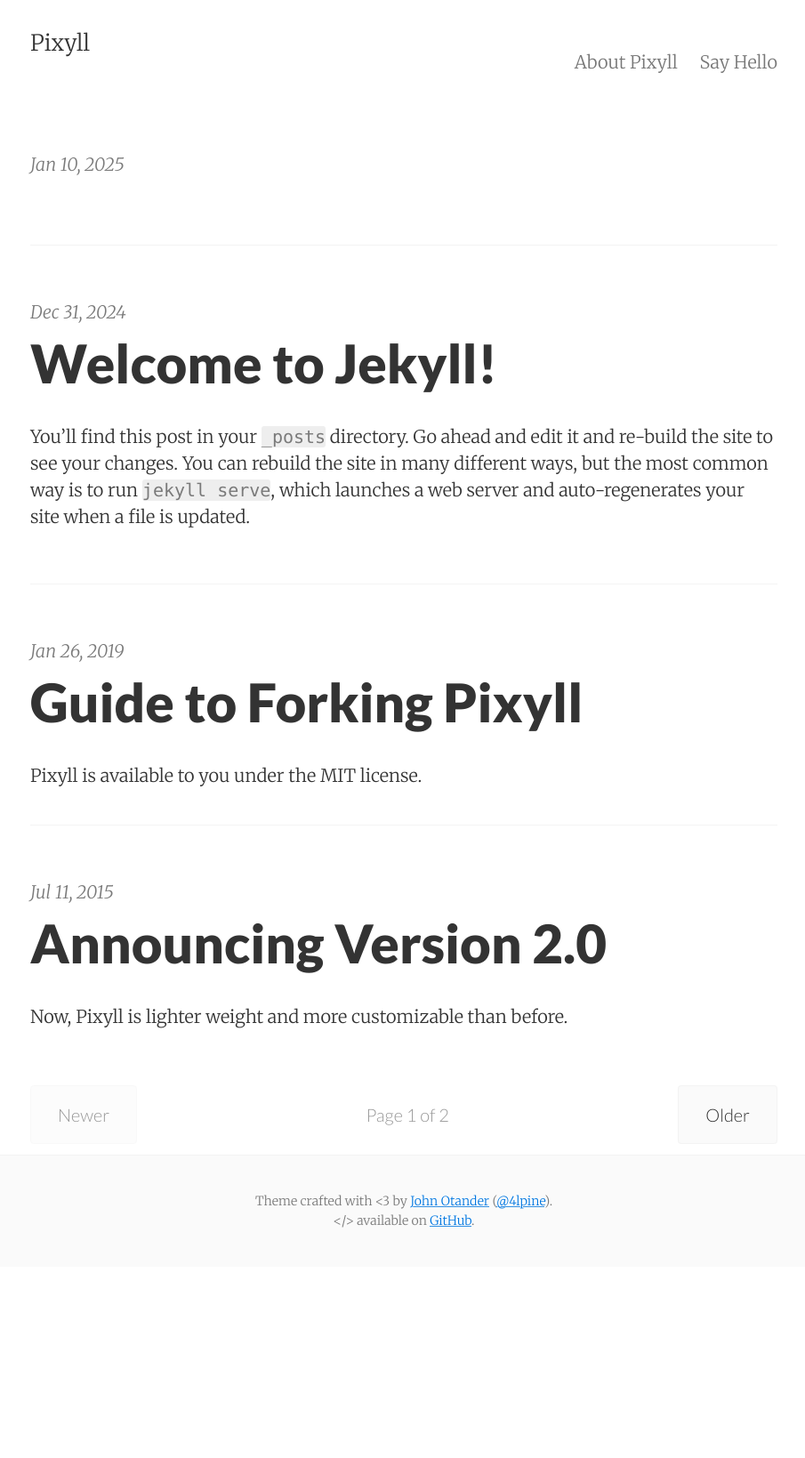
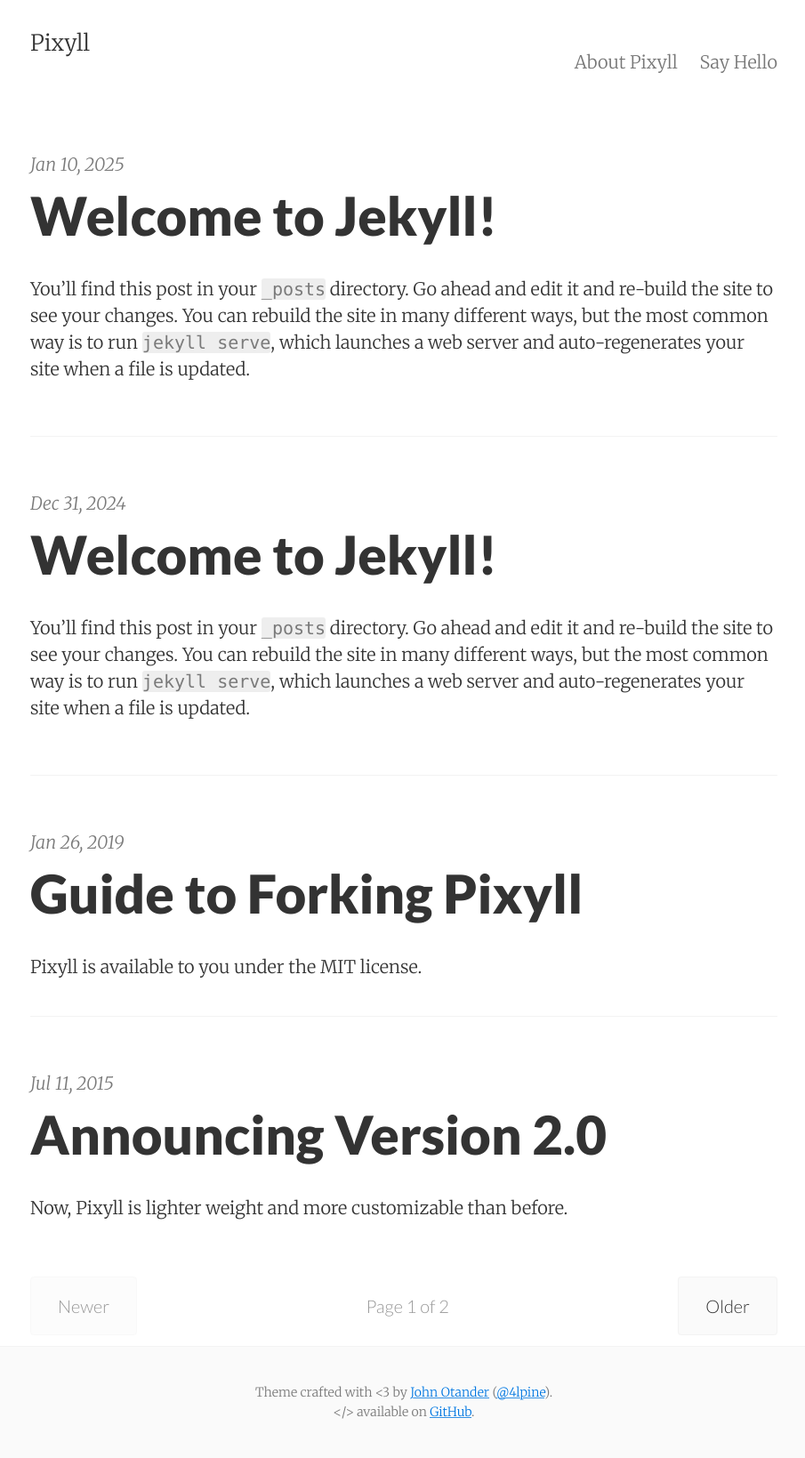
Before and after one commit to ZengfengHuang/Blog, a Jekyll site: the page built from index.html, in a window 1280 px wide. Shown: the whole page at 89% size, without its empty margins (186-1091 px from the left). Built offline with Jekyll 4.4.1, drawn with Linux system fonts in a browser that asks for light colours; the list of posts is cut into pages by our own code; before the commit the page ends 1424 px from its top, so only the background shows below that; part of the change alters nothing that is shown.

```diff
--- a/_posts/2025-01-10-First.md
+++ b/_posts/2025-01-10-First.md
@@ -3,13 +3,7 @@ layout: post
 title: Welcome to Jekyll!
 date: 2025-01-10
 categories: jekyll update
-<<<<<<< Updated upstream
-<<<<<<< Updated upstream
-share: "true"
-=======
->>>>>>> Stashed changes
-=======
->>>>>>> Stashed changes
+share: true
 ---
 
 You’ll find this post in your `_posts` directory. Go ahead and edit it and re-build the site to see your changes. You can rebuild the site in many different ways, but the most common way is to run `jekyll serve`, which launches a web server and auto-regenerates your site when a file is updated.
```
